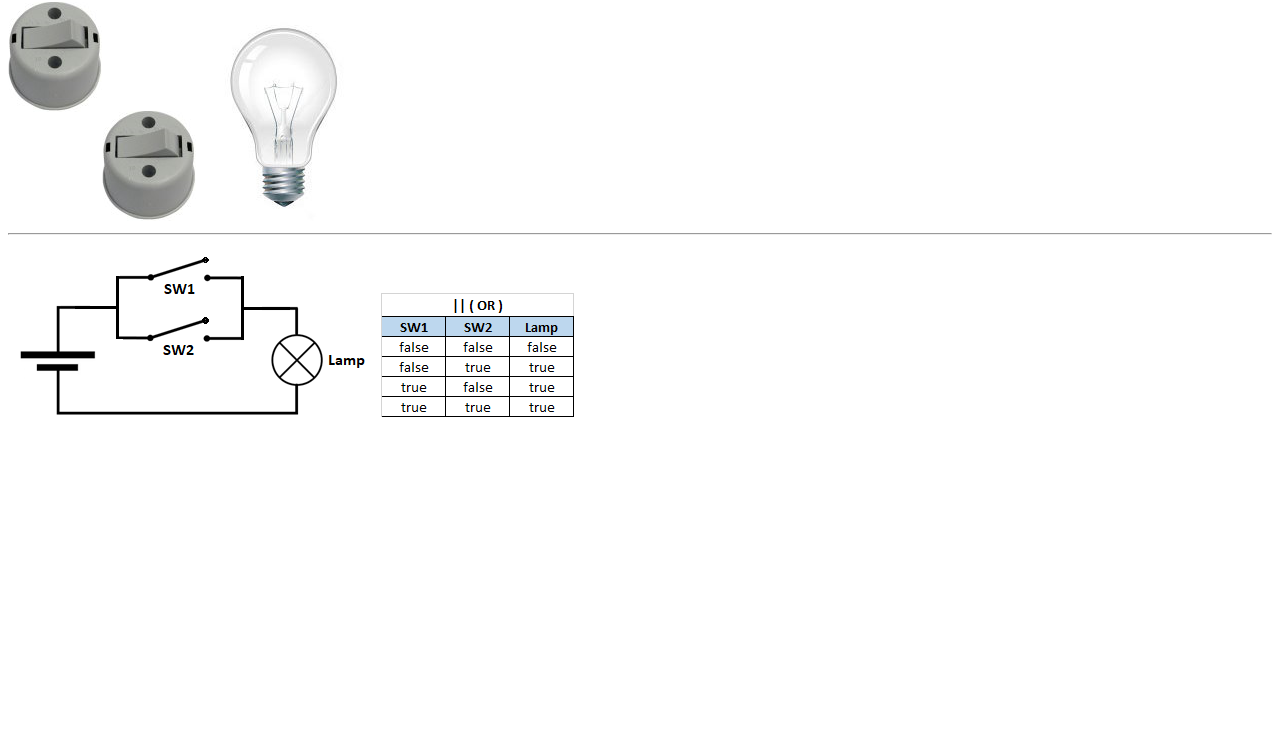
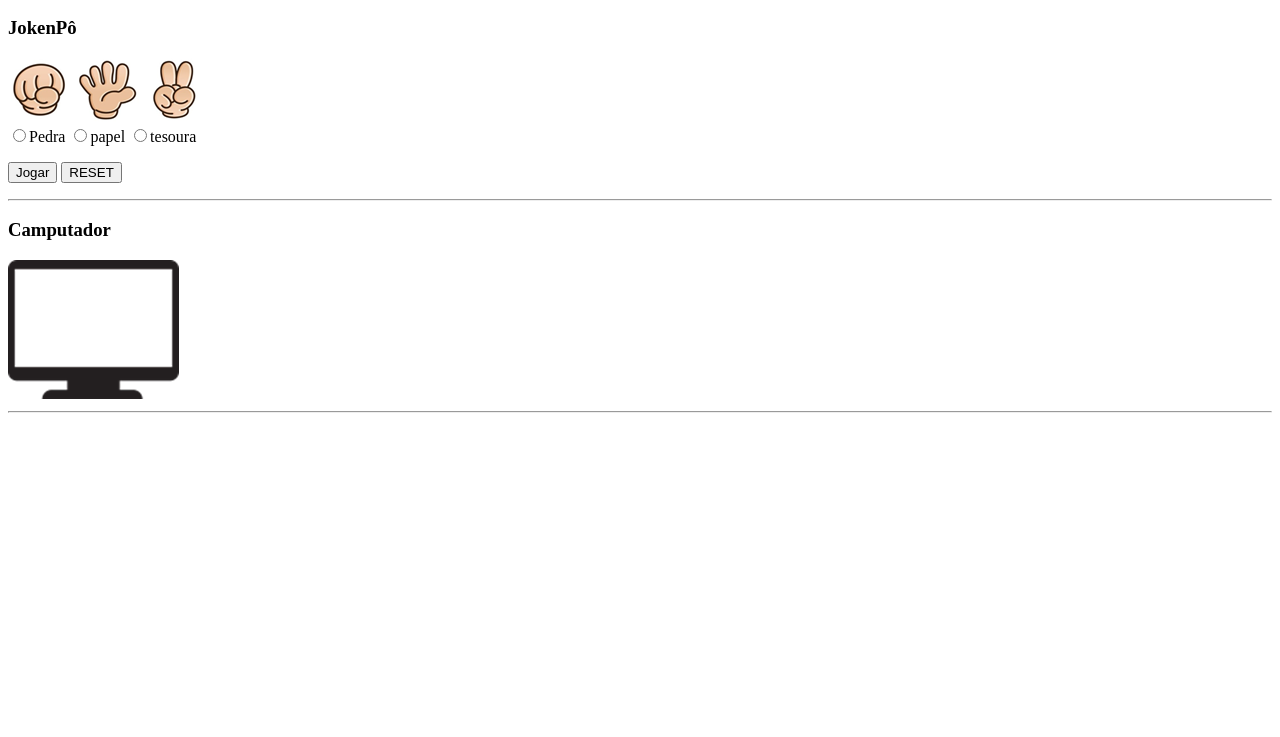
Before and after one commit to welker-campos/Javascript, a plain HTML site: page JS/index.html in a window 1280 px wide. Shown: the part 63-800 px from the top of the page. Drawn offline with Linux system fonts and the light colour scheme.

Commit message:
Atividade - 1

```diff
--- a/JS/index.html
+++ b/JS/index.html
@@ -5,23 +5,31 @@
     <meta charset="UTF-8">
     <meta name="viewport" content="width=device-width, initial-scale=1.0">
     <meta http-equiv="X-UA-Compatible" content="ie=edge">
-    <title>OR</title>
-    <link rel="stylesheet" href="style.css">
+    <title>Jokenpo</title>
 </head>
 
 <body>
-    <H1>OR</H1>
-    <img src="swoff.png" alt="chave ligado" id="sw1" onclick="sw(1)">
-    <img src="swoff.png" alt="chave desligado" id="sw2" onclick="sw(2)">
-    <img src="off.jpg" alt="lâmpada desligado" id="lamp" onclick="sw(3)">
+    <H1>JokenPô</H1>
+    <H3>JokenPô</H3>
+    <img src="pedra.png" alt="pedra">
+    <img src="papel.png" alt="papel">
+    <img src="tesoura.png" alt="tesoura">
+    <form name="frmJokenpo">
+        <input type="radio" name="1" id="pedra">Pedra
+        <input type="radio" name="1" id="papel">papel
+        <input type="radio" name="1" id="tesoura">tesoura
+        <p>
+            <input type="button" value="Jogar" onclick="jogar()">
+            <input type="reset" value="RESET" onclick="resetar()">
+        </p>
+    </form>
     <hr>
-    <p>
-
-        <img src="circ_or.png">
-        <img src="tabelor.png">
-
-    </p>
-    <script src="or.js"></script>
+    <h3>Camputador</h3>
+    <img src="pc.png" alt="pc" id="pc">
+    <hr>
+<!----Alinha abaixo exibe o resultado após a jogada-->
+<h3 id="resultado" ></h3>
+<script src="jokenpo.js"></script>
 </body>
 
 </html>
--- /dev/null
+++ b/JS/jokenpo.js
@@ -0,0 +1,28 @@
+/**
+ * JoKenPo -  Pedra Papel Tesoura
+ */
+
+let sorteio = Math.floor(Math.random() * 3)
+
+
+function jogar() {
+    switch (sorteio) {
+        case 0: {
+            document.getElementById("pc").src = "pcpedra.png"
+            break
+        }
+        case 1: {
+            document.getElementById("pc").src = "pcpapel.png"
+            break
+        }
+        case 2: {
+            document.getElementById("pc").src = "pcpapel.png"
+            break
+            //Verifcar o vencedor ou declarar
+        } if (((document.getElementById('pedra').checked === true) && (sorteio === 0)) || ((document.getElementById('papel').checked === true) && (sorteio === 1))
+            || ((document.getElementById('tesoura').checked === true) && (sorteio === 2))) {
+                document.getElementById('resultado').innerText = "Empate"
+            }
+    }
+
+}
```
